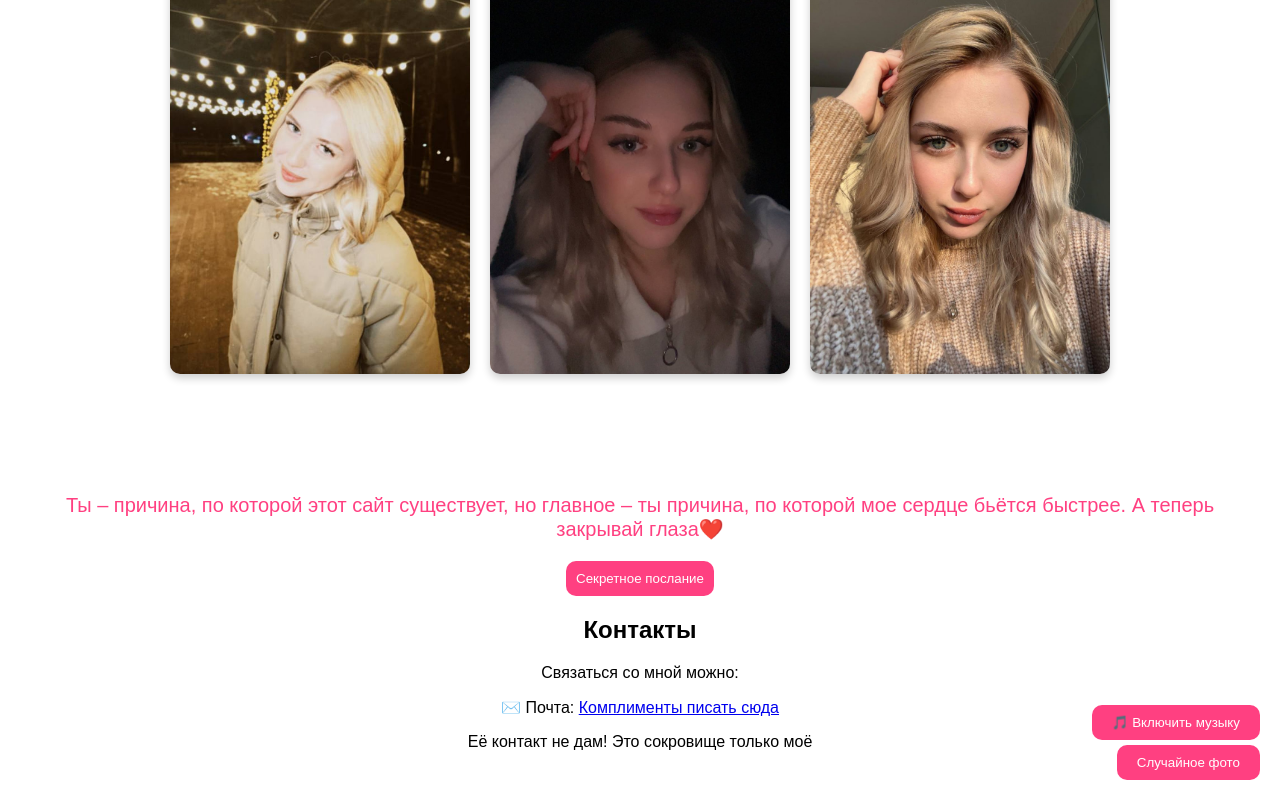
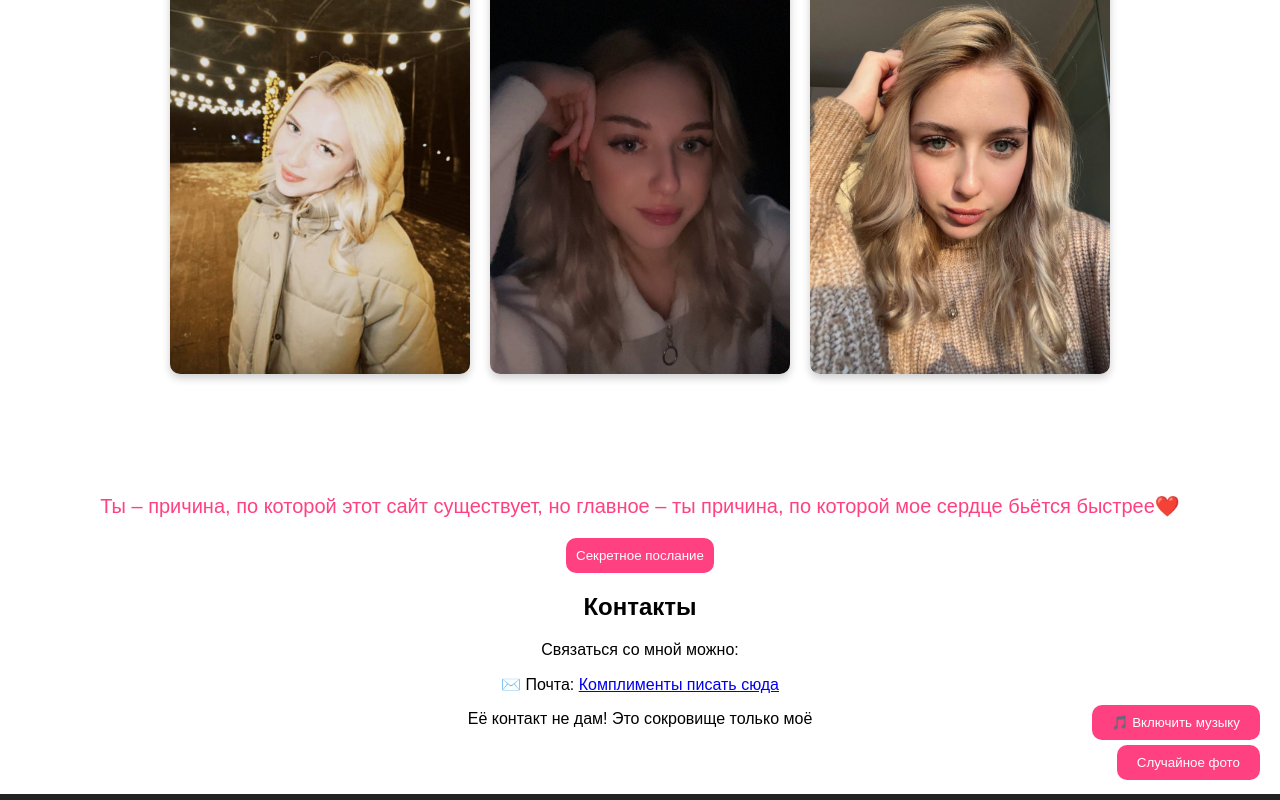
Before and after one commit to quuas/alinochka, a plain HTML site: page index.html in a window 1280 px wide. Both pictures are taken after a click on the button "Секретное послание". Shown: the part 1853-2653 px from the top of the page. Drawn offline with Linux system fonts and the light colour scheme.

Commit message:
Update index.html

```diff
--- a/index.html
+++ b/index.html
@@ -52,7 +52,7 @@
     </section>
 
     <section id="contact" class="section">
-	<p id="secretMessage" style="display: none; font-size: 20px; color: #ff4081;">Ты – причина, по которой этот сайт существует, но главное – ты причина, по которой мое сердце бьётся быстрее. А теперь закрывай глаза❤️</p>
+	<p id="secretMessage" style="display: none; font-size: 20px; color: #ff4081;">Ты – причина, по которой этот сайт существует, но главное – ты причина, по которой мое сердце бьётся быстрее❤️</p>
 	<button onclick="document.getElementById('secretMessage').style.display='block'" style="background: #ff4081; color: white; 	padding: 10px; border: none; border-radius: 10px;">Секретное послание</button>
     	<h2>Контакты</h2>
     	<p>Связаться со мной можно:</p>
```
